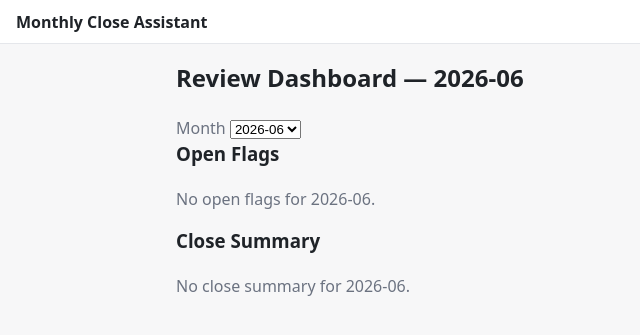
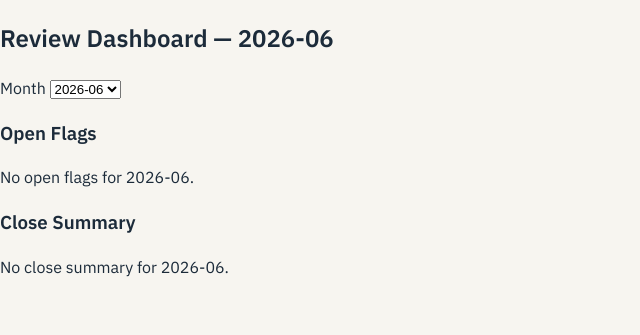
Before and after one commit to neoToad/Monthly-Close-Assistant, a Django app: page /dashboard/ in a window 1280 px wide. Shown: the top 335 px of the page, without its empty margins (0-640 px from the left). Run offline with Django 5.2, Linux system fonts and the light colour scheme; the visitor is signed in with stand-in values (Sample User, id 1); data that the repository does not hold is empty; parts of the project's set-up code (start-up, migrations or seed data) failed here and were passed over.

Commit message:
feat(ui): D1 — design tokens and base ledger styles
- Add core/static/css/tokens.css with ledger palette, typography, type scale, and spacing custom properties

- Replace inline styles in base.html with Google Fonts and tokens.css via {% static %}

- Add page_header block and remove default global nav header

- Add core/tests/test_design_system.py TDD tests for tokens and base markup

- Update CHANGELOG.md, TODO.md, and CURRENT_TASK.md for D1

```diff
--- /dev/null
+++ b/core/static/css/tokens.css
@@ -0,0 +1,56 @@
+:root {
+    /* Ledger color palette */
+    --color-ink: #1C2B3A;
+    --color-paper: #F7F5F0;
+    --color-slate: #5B6B7A;
+    --color-flag: #C9762B;
+    --color-confirmed: #3A6B4C;
+    --color-rejected: #8B3A3A;
+    --color-hairline: #DDD8CC;
+
+    /* Typography */
+    --font-display: "Source Serif 4", Georgia, serif;
+    --font-body: "IBM Plex Sans", -apple-system, BlinkMacSystemFont, "Segoe UI", sans-serif;
+
+    /* Type scale */
+    --text-xs: 0.75rem;
+    --text-sm: 0.875rem;
+    --text-base: 1rem;
+    --text-lg: 1.125rem;
+    --text-xl: 1.375rem;
+    --text-2xl: 1.75rem;
+
+    /* Spacing scale (4px base) */
+    --space-1: 4px;
+    --space-2: 8px;
+    --space-3: 12px;
+    --space-4: 16px;
+    --space-5: 24px;
+    --space-6: 32px;
+    --space-7: 48px;
+    --space-8: 64px;
+}
+
+* {
+    box-sizing: border-box;
+}
+
+html {
+    font-size: 16px;
+}
+
+body {
+    margin: 0;
+    background: var(--color-paper);
+    color: var(--color-ink);
+    font-family: var(--font-body);
+    font-size: var(--text-base);
+    line-height: 1.5;
+    -webkit-font-smoothing: antialiased;
+    -moz-osx-font-smoothing: grayscale;
+}
+
+/* Flat, hairline aesthetic: avoid shadows and heavy radius in base styles. */
+* {
+    box-shadow: none;
+}
--- a/core/templates/base.html
+++ b/core/templates/base.html
@@ -1,3 +1,4 @@
+{% load static %}
 <!DOCTYPE html>
 <html lang="en">
 <head>
@@ -12,61 +13,18 @@
     -->
     <script src="https://unpkg.com/htmx.org" defer></script>
 
-    <style>
-        :root {
-            --bg: #f7f7f8;
-            --fg: #1f2328;
-            --muted: #6b7280;
-            --border: #e5e7eb;
-            --accent: #2563eb;
-            --danger: #b91c1c;
-            --ok: #15803d;
-        }
-        * { box-sizing: border-box; }
-        body {
-            margin: 0;
-            font-family: system-ui, "Segoe UI", Roboto, Helvetica, Arial, sans-serif;
-            background: var(--bg);
-            color: var(--fg);
-            line-height: 1.5;
-        }
-        header {
-            background: #fff;
-            border-bottom: 1px solid var(--border);
-            padding: 0.6rem 1rem;
-        }
-        header a {
-            color: var(--fg);
-            text-decoration: none;
-            font-weight: 600;
-        }
-        main { max-width: 960px; margin: 0 auto; padding: 1rem; }
-        h1, h2, h3 { margin-top: 0; }
-        table { border-collapse: collapse; width: 100%; margin: 1rem 0; }
-        th, td { border: 1px solid var(--border); padding: 0.4rem 0.6rem; text-align: left; }
-        th { background: #fff; }
-        button, .btn {
-            font: inherit;
-            padding: 0.3rem 0.7rem;
-            border: 1px solid var(--border);
-            border-radius: 4px;
-            background: #fff;
-            cursor: pointer;
-        }
-        button.primary, .btn.primary { background: var(--accent); color: #fff; border-color: var(--accent); }
-        .muted { color: var(--muted); }
-        .flash { padding: 0.6rem 0.8rem; border-radius: 6px; margin: 0.5rem 0; }
-        .flash.info { background: #eff6ff; border: 1px solid #bfdbfe; }
-        .flash.warn { background: #fffbeb; border: 1px solid #fde68a; }
-        .flash.error { background: #fef2f2; border: 1px solid #fecaca; }
-    </style>
+    <!-- Ledger design-system fonts -->
+    <link rel="preconnect" href="https://fonts.googleapis.com">
+    <link rel="preconnect" href="https://fonts.gstatic.com" crossorigin>
+    <link href="https://fonts.googleapis.com/css2?family=Source+Serif+4:opsz,wght@8..60,400;8..60,500&family=IBM+Plex+Sans:wght@400;500;600&display=swap" rel="stylesheet">
+
+    <!-- Design tokens and base styles -->
+    <link rel="stylesheet" href="{% static 'css/tokens.css' %}">
 
     {% block extra_head %}{% endblock %}
 </head>
 <body>
-    <header>
-        <nav><a href="/">Monthly Close Assistant</a></nav>
-    </header>
+    {% block page_header %}{% endblock %}
 
     <main>
         {% block content %}{% endblock %}
```
Also changed, not shown: core/tests/test_design_system.py (added, +69 -0 lines), docs/TODO.md (+10 -0 lines), docs/CHANGELOG.md.
